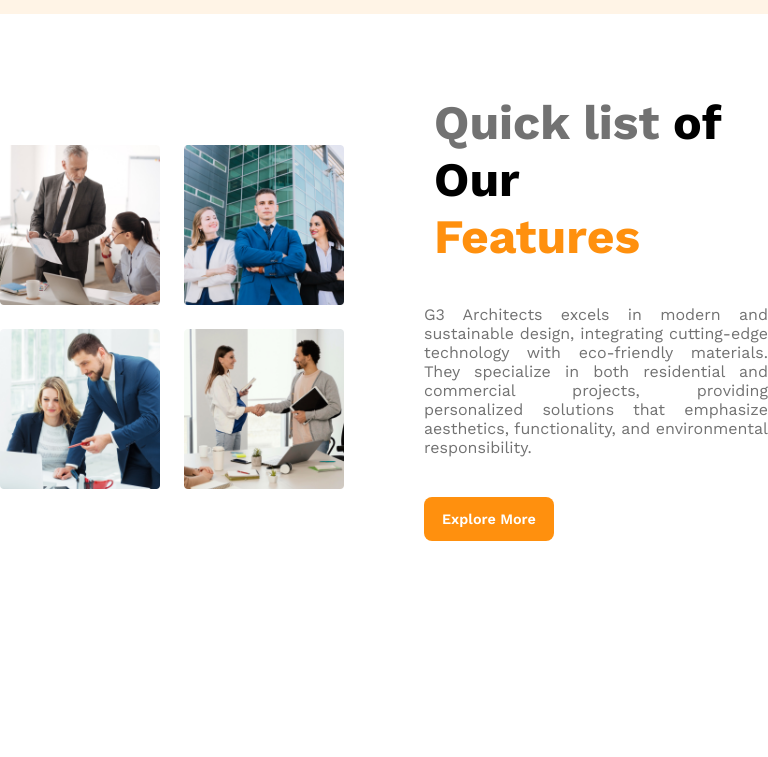
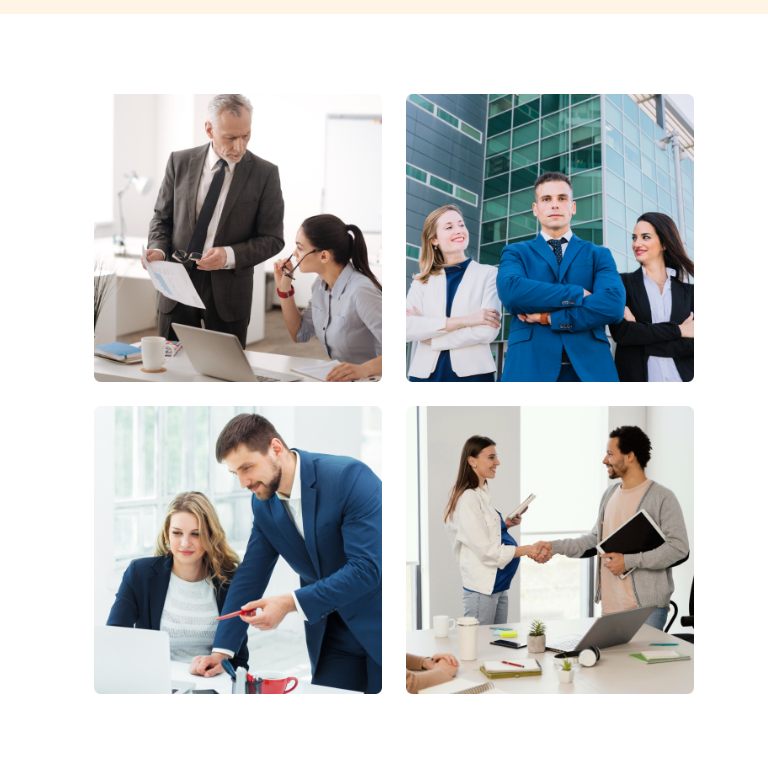
Before and after one commit to Aosaf098/G3-Architects, a plain HTML site: page index.html in a window 768 px wide. Shown: the part 863-1620 px from the top of the page. Before the commit the page ends 1404 px from the top, so only its background shows below. Drawn offline with nearby package versions, Linux system fonts and the light colour scheme.

Commit message:
Medium Quicklist Responsive

```diff
--- a/style.css
+++ b/style.css
@@ -202,4 +202,8 @@
         width: 100%;
         border-radius: 0px;
     }
+    .quick-list{
+        flex-direction: column;
+        margin-left: 20px;
+    }
 }
```
